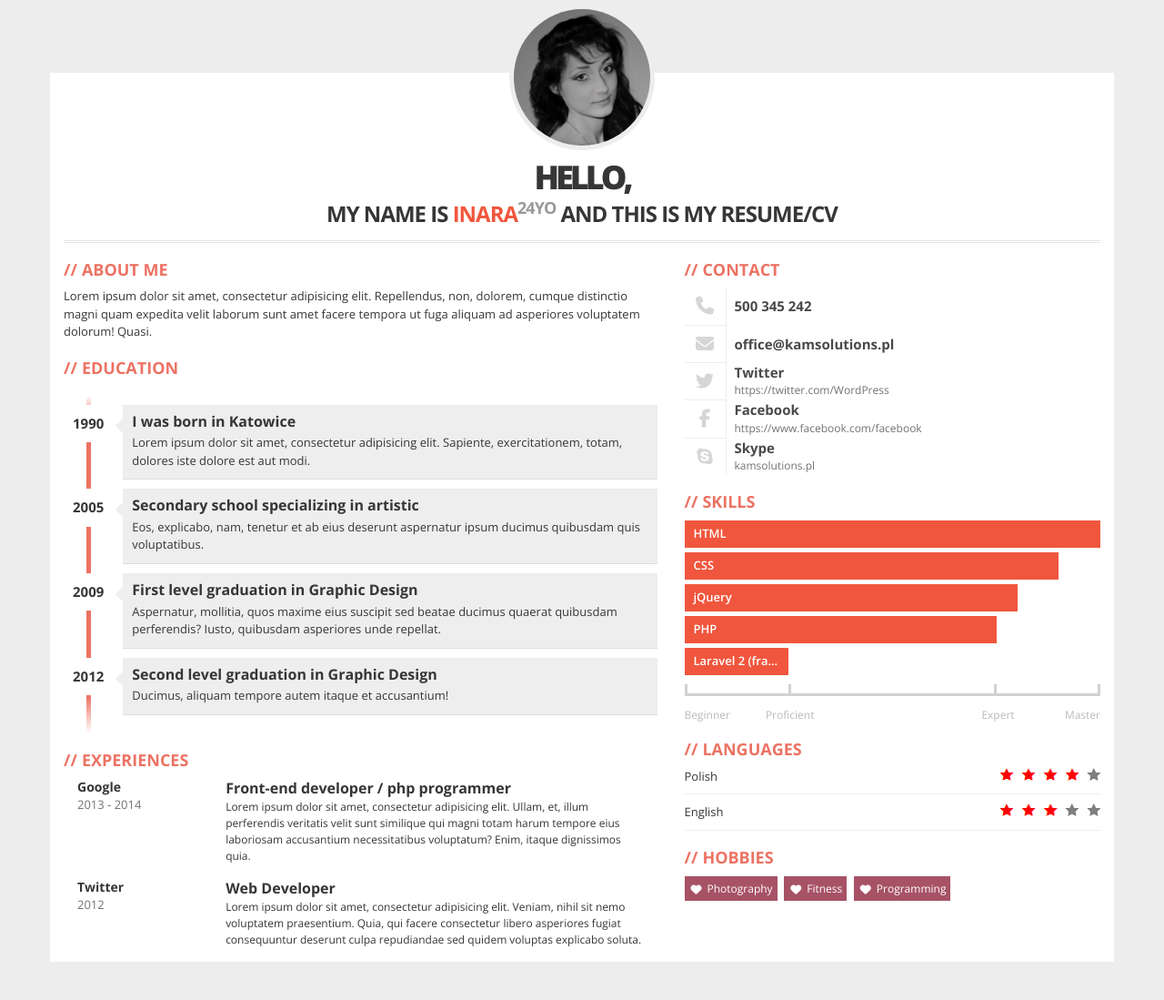
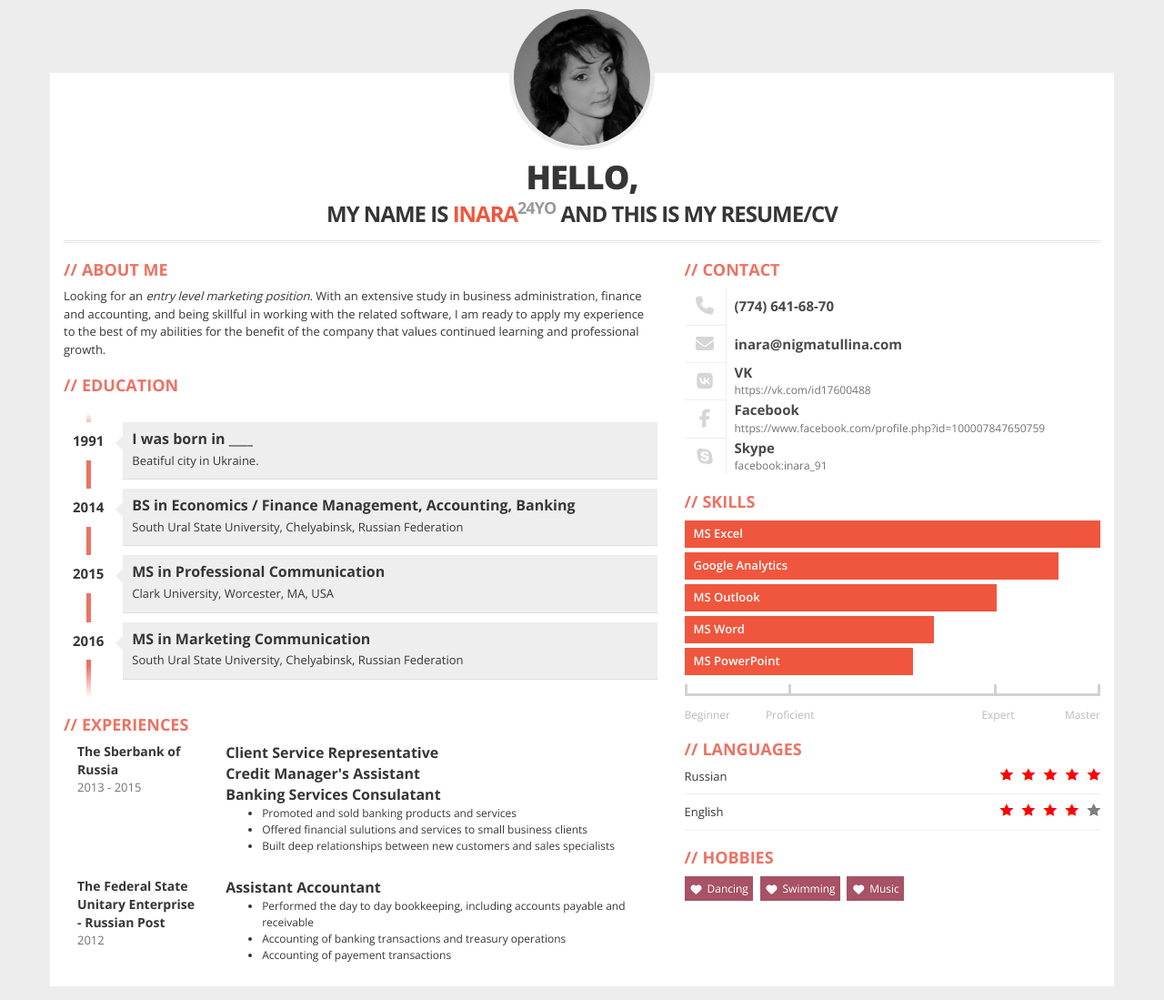
Before and after one commit to dbogatov/inara-cv, a website: page index.html in a window 1280 px wide. Shown: the whole page at 91% size. Before the commit the page ends 1072 px from the top, so only its background shows below. Drawn offline with nearby package versions, Linux system fonts and the light colour scheme.

Commit message:
Adit info.

```diff
--- a/css/main.css
+++ b/css/main.css
@@ -95,7 +95,7 @@ PHOTO (AVATAR)
 
 #text-header h1::first-line {
 	font-size: 1.5em;
-	letter-spacing: -4px;
+	/*letter-spacing: -4px;*/
 	font-weight: 800;
 	line-height: 1.5em;
 }
--- a/index.html
+++ b/index.html
@@ -29,7 +29,7 @@
 							<img src="/img/avatar.jpg" alt="avatar">
 						</div>
 						<div id="text-header">
-							<h1>Hello,<br> my name is <span>Inara</span><sup>24yo</sup> and this is my resume/cv</h1>
+							<h1>Hello,<br> my name is <span>Inara</span><sup id="age">24yo</sup> and this is my resume/cv</h1>
 						</div>
 					</div>
 				</div>
@@ -39,41 +39,42 @@
 					<!-- ABOUT ME -->
 					<div class="box">
 						<h2>About Me</h2>
-						<p>Lorem ipsum dolor sit amet, consectetur adipisicing elit. Repellendus, non, dolorem, cumque distinctio magni quam expedita
-							velit laborum sunt amet facere tempora ut fuga aliquam ad asperiores voluptatem dolorum! Quasi.</p>
+						<p>
+							Looking for an <em>entry level marketing position</em>. With an extensive study in business administration, finance
+							and accounting, and being skillful in working with the related software, I am ready to apply my experience to the
+							best of my abilities for the benefit of the company that values continued learning and professional growth.
+						</p>
 					</div>
 					<!-- EDUCATION -->
 					<div class="box">
 						<h2>Education</h2>
 						<ul id="education" class="clearfix">
 							<li>
-								<div class="year pull-left">1990</div>
+								<div class="year pull-left">1991</div>
 								<div class="description pull-right">
-									<h3>I was born in Katowice</h3>
-									<p>Lorem ipsum dolor sit amet, consectetur adipisicing elit. Sapiente, exercitationem, totam, dolores iste dolore est
-										aut modi.</p>
+									<h3>I was born in ____</h3>
+									<p>Beatiful city in Ukraine.</p>
 								</div>
 							</li>
 							<li>
-								<div class="year pull-left">2005</div>
+								<div class="year pull-left">2014</div>
 								<div class="description pull-right">
-									<h3>Secondary school specializing in artistic</h3>
-									<p>Eos, explicabo, nam, tenetur et ab eius deserunt aspernatur ipsum ducimus quibusdam quis voluptatibus.</p>
+									<h3>BS in Economics / Finance Management, Accounting, Banking</h3>
+									<p>South Ural State University, Chelyabinsk, Russian Federation</p>
 								</div>
 							</li>
 							<li>
-								<div class="year pull-left">2009</div>
+								<div class="year pull-left">2015</div>
 								<div class="description pull-right">
-									<h3>First level graduation in Graphic Design</h3>
-									<p>Aspernatur, mollitia, quos maxime eius suscipit sed beatae ducimus quaerat quibusdam perferendis? Iusto, quibusdam
-										asperiores unde repellat.</p>
+									<h3>MS in Professional Communication</h3>
+									<p>Clark University, Worcester, MA, USA</p>
 								</div>
 							</li>
 							<li>
-								<div class="year pull-left">2012</div>
+								<div class="year pull-left">2016</div>
 								<div class="description pull-right">
-									<h3>Second level graduation in Graphic Design</h3>
-									<p>Ducimus, aliquam tempore autem itaque et accusantium!</p>
+									<h3>MS in Marketing Communication</h3>
+									<p>South Ural State University, Chelyabinsk, Russian Federation</p>
 								</div>
 							</li>
 						</ul>
@@ -83,25 +84,35 @@
 						<h2>Experiences</h2>
 						<div class="job clearfix">
 							<div class="col-xs-3">
-								<div class="where">Google</div>
-								<div class="year">2013 - 2014</div>
+								<div class="where">The Sberbank of Russia</div>
+								<div class="year">2013 - 2015</div>
 							</div>
 							<div class="col-xs-9">
-								<div class="profession">Front-end developer / php programmer</div>
-								<div class="description">Lorem ipsum dolor sit amet, consectetur adipisicing elit. Ullam, et, illum perferendis veritatis velit sunt similique
-									qui magni totam harum tempore eius laboriosam accusantium necessitatibus voluptatum? Enim, itaque dignissimos quia.</div>
+								<div class="profession">Client Service Representative</div>
+								<div class="profession">Credit Manager's Assistant</div>
+								<div class="profession">Banking Services Consulatant</div>
+								<div class="description">
+									<ul>
+										<li>Promoted and sold banking products and services</li>
+										<li>Offered financial sulutions and services to small business clients</li>
+										<li>Built deep relationships between new customers and sales specialists</li>
+									</ul>
+								</div>
 							</div>
 						</div>
 						<div class="job clearfix">
 							<div class="col-xs-3">
-								<div class="where">Twitter</div>
+								<div class="where">The Federal State Unitary Enterprise - Russian Post</div>
 								<div class="year">2012</div>
 							</div>
 							<div class="col-xs-9">
-								<div class="profession">Web Developer</div>
-								<div class="description">Lorem ipsum dolor sit amet, consectetur adipisicing elit. Veniam, nihil sit nemo voluptatem praesentium. Quia, qui
-									facere consectetur libero asperiores fugiat consequuntur deserunt culpa repudiandae sed quidem voluptas explicabo
-									soluta.
+								<div class="profession">Assistant Accountant</div>
+								<div class="description">
+									<ul>
+										<li>Performed the day to day bookkeeping, including accounts payable and receivable</li>
+										<li>Accounting of banking transactions and treasury operations</li>
+										<li>Accounting of payement transactions</li>
+									</ul>
 								</div>
 							</div>
 						</div>
@@ -113,37 +124,37 @@
 						<h2>Contact</h2>
 						<div class="contact-item">
 							<div class="icon pull-left text-center"><span class="fa fa-phone fa-fw"></span></div>
-							<div class="title only pull-right">500 345 242</div>
+							<div class="title only pull-right">(774) 641-68-70</div>
 						</div>
 						<div class="contact-item">
 							<div class="icon pull-left text-center"><span class="fa fa-envelope fa-fw"></span></div>
-							<div class="title only pull-right">office@kamsolutions.pl</div>
+							<div class="title only pull-right">inara@nigmatullina.com</div>
 						</div>
 						<div class="contact-item">
-							<div class="icon pull-left text-center"><span class="fa fa-twitter fa-fw"></span></div>
-							<div class="title pull-right">Twitter</div>
-							<div class="description pull-right">https://twitter.com/WordPress</div>
+							<div class="icon pull-left text-center"><span class="fa fa-vk fa-fw"></span></div>
+							<div class="title pull-right">VK</div>
+							<div class="description pull-right">https://vk.com/id17600488</div>
 						</div>
 						<div class="contact-item">
 							<div class="icon pull-left text-center"><span class="fa fa-facebook fa-fw"></span></div>
 							<div class="title pull-right">Facebook</div>
-							<div class="description pull-right">https://www.facebook.com/facebook</div>
+							<div class="description pull-right">https://www.facebook.com/profile.php?id=100007847650759</div>
 						</div>
 						<div class="contact-item">
 							<div class="icon pull-left text-center"><span class="fa fa-skype fa-fw"></span></div>
 							<div class="title pull-right">Skype</div>
-							<div class="description pull-right">kamsolutions.pl</div>
+							<div class="description pull-right">facebook:inara_91</div>
 						</div>
 					</div>
 					<!-- SKILLS -->
 					<div class="box">
 						<h2>Skills</h2>
 						<div class="skills">
-							<div class="item-skills" data-percent="1.00">HTML</div>
-							<div class="item-skills" data-percent="0.90">CSS</div>
-							<div class="item-skills" data-percent="0.80">jQuery</div>
-							<div class="item-skills" data-percent="0.75">PHP</div>
-							<div class="item-skills" data-percent="0.25">Laravel 2 (framework)</div>
+							<div class="item-skills" data-percent="1.00">MS Excel</div>
+							<div class="item-skills" data-percent="0.90">Google Analytics</div>
+							<div class="item-skills" data-percent="0.75">MS Outlook</div>
+							<div class="item-skills" data-percent="0.60">MS Word</div>
+							<div class="item-skills" data-percent="0.55">MS PowerPoint</div>
 							<div class="skills-legend clearfix">
 								<div class="legend-left legend">Beginner</div>
 								<div class="legend-left legend"><span>Proficient</span></div>
@@ -156,14 +167,14 @@
 					<div class="box">
 						<h2>Languages</h2>
 						<div id="language-skills">
-							<div class="skill">Polish
+							<div class="skill">Russian
 								<div class="icons pull-right">
-									<div style="width: 80%;" class="icons-red"></div>
+									<div style="width: 100%;" class="icons-red"></div>
 								</div>
 							</div>
 							<div class="skill">English
 								<div class="icons pull-right">
-									<div style="width: 60%;" class="icons-red"></div>
+									<div style="width: 85%;" class="icons-red"></div>
 								</div>
 							</div>
 						</div>
@@ -171,9 +182,9 @@
 					<!-- HOBBIES -->
 					<div class="box">
 						<h2>Hobbies</h2>
-						<div class="hobby">Photography</div>
-						<div class="hobby">Fitness</div>
-						<div class="hobby">Programming</div>
+						<div class="hobby">Dancing</div>
+						<div class="hobby">Swimming</div>
+						<div class="hobby">Music</div>
 					</div>
 				</div>
 			</div>
--- a/js/scripts.js
+++ b/js/scripts.js
@@ -12,6 +12,7 @@ var callback = function () {
 			height: 14,
 		}, 2000);
 	});
+	$("#age").text(age(new Date(1991, 11, 25)) + "yo");
 };
 $(document).ready(callback);
 
@@ -22,3 +23,9 @@ window.onresize = function () {
 		callback();
 	}, 100);
 };
+
+var age = function (birthday) { // birthday is a date
+	var ageDifMs = Date.now() - birthday.getTime();
+	var ageDate = new Date(ageDifMs); // miliseconds from epoch
+	return Math.abs(ageDate.getUTCFullYear() - 1970);
+}
```
